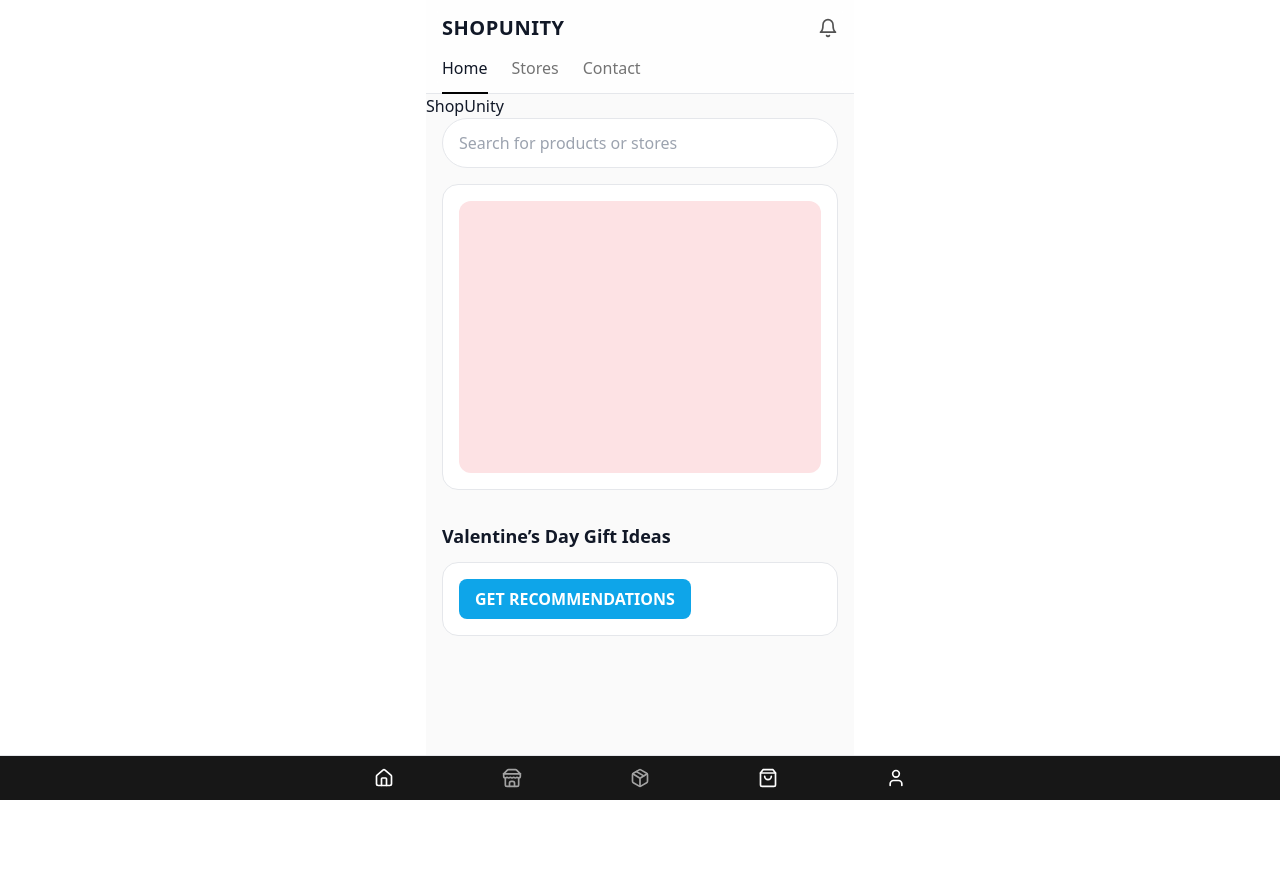
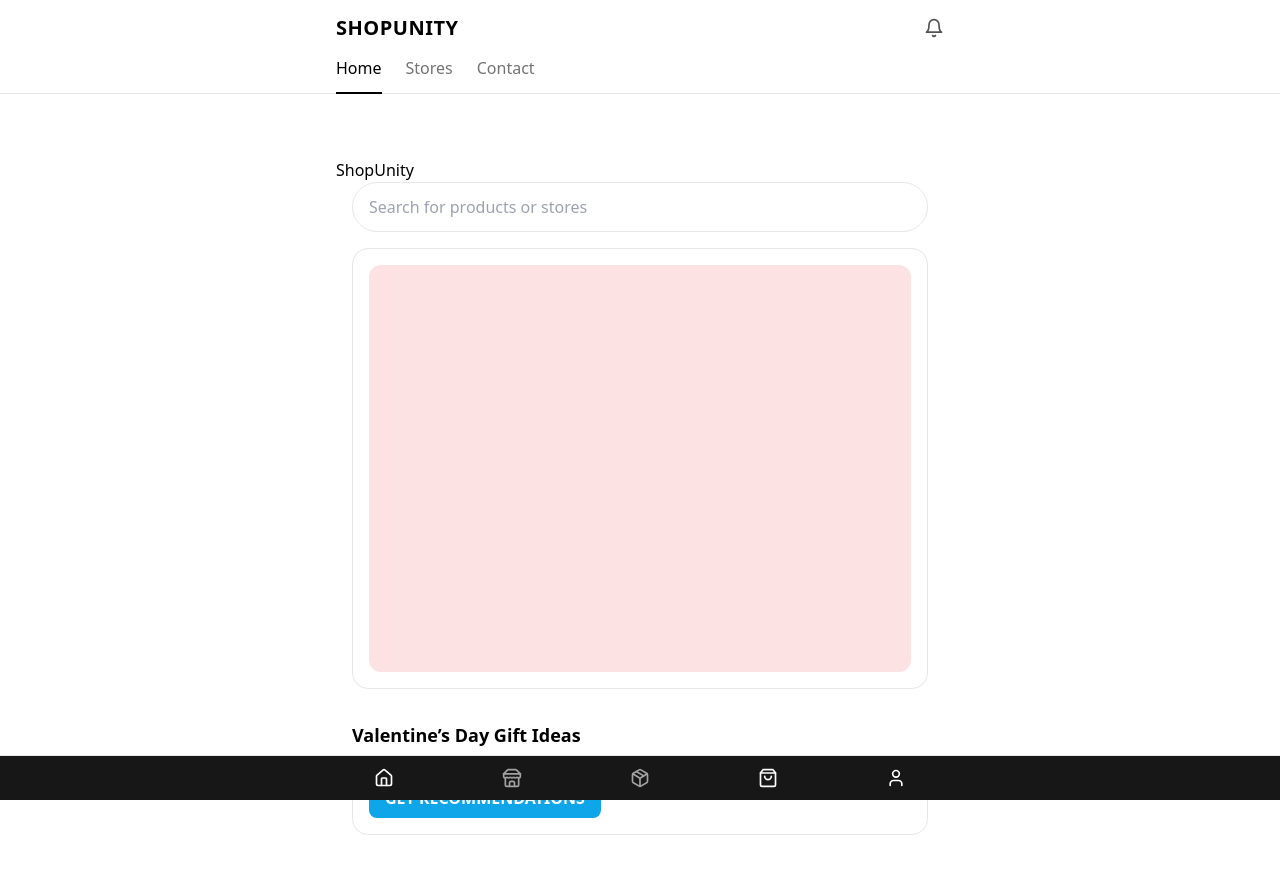
Before and after one commit to kirkland34/shopunity, a Next.js app: page / in a window 1280 px wide. Shown: the top 874 px of the page. Before the commit the page ends 800 px from the top, so only its background shows below. Built offline with nearby package versions, Linux system fonts and the light colour scheme.

Commit message:
Update layout.tsx

```diff
--- a/app/layout.tsx
+++ b/app/layout.tsx
@@ -1,20 +1,16 @@
-// app/layout.tsx
 import "./globals.css";
-import TopNav from "../components/TopNav";
-import BottomNav from "../components/BottomNav";
-
-export const metadata = { title: "ShopUnity", description: "Unified shopping hub" };
+import TopNav from "@/components/TopNav";
+import BottomNav from "@/components/BottomNav";
 
 export default function RootLayout({ children }: { children: React.ReactNode }) {
   return (
     <html lang="en">
-      <body>
-        <div className="mobile-wrap">
-          <TopNav />
-          <main className="flex-1">{children}</main>
-          <div className="spacer" />
-          <BottomNav />
-        </div>
+      <body className="bg-white text-black">
+        <TopNav />
+        <main className="mx-auto max-w-screen-sm px-4 pt-16 pb-20">
+          {children}
+        </main>
+        <BottomNav />
       </body>
     </html>
   );
```
